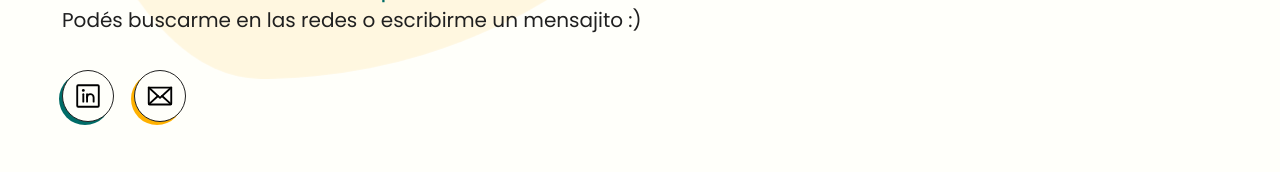
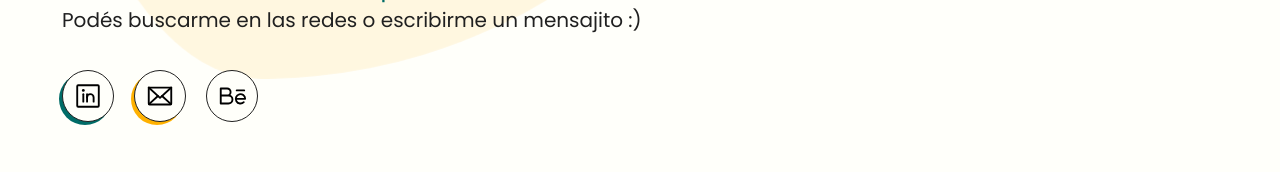
Before and after one commit to MarinaZiembar/my-portfolio, a React (Create React App) app: page /contacto in a window 1280 px wide. Shown: the part 475-647 px from the top of the page. Built offline with nearby package versions, Linux system fonts and the light colour scheme.

Commit message:
Agrego nueva red de contacto

```diff
--- a/src/data/social.js
+++ b/src/data/social.js
@@ -32,4 +32,9 @@ export const contact = [
         color:"yellow",
         path:"mailto:contacto@holasoymaru.com.ar",
     },
+    {
+        icon:behance,
+        color:"pink<",
+        path:"mailto:contacto@holasoymaru.com.ar",
+    },
 ]
```
